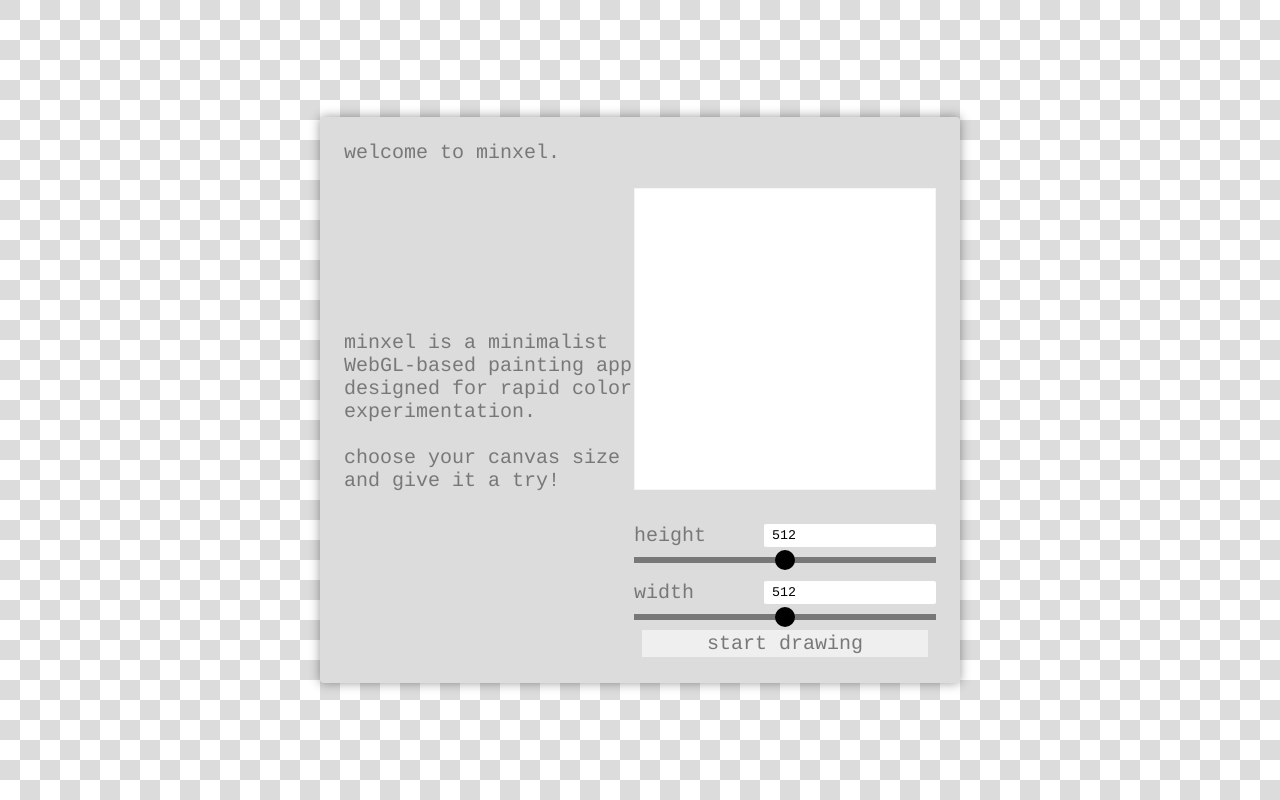
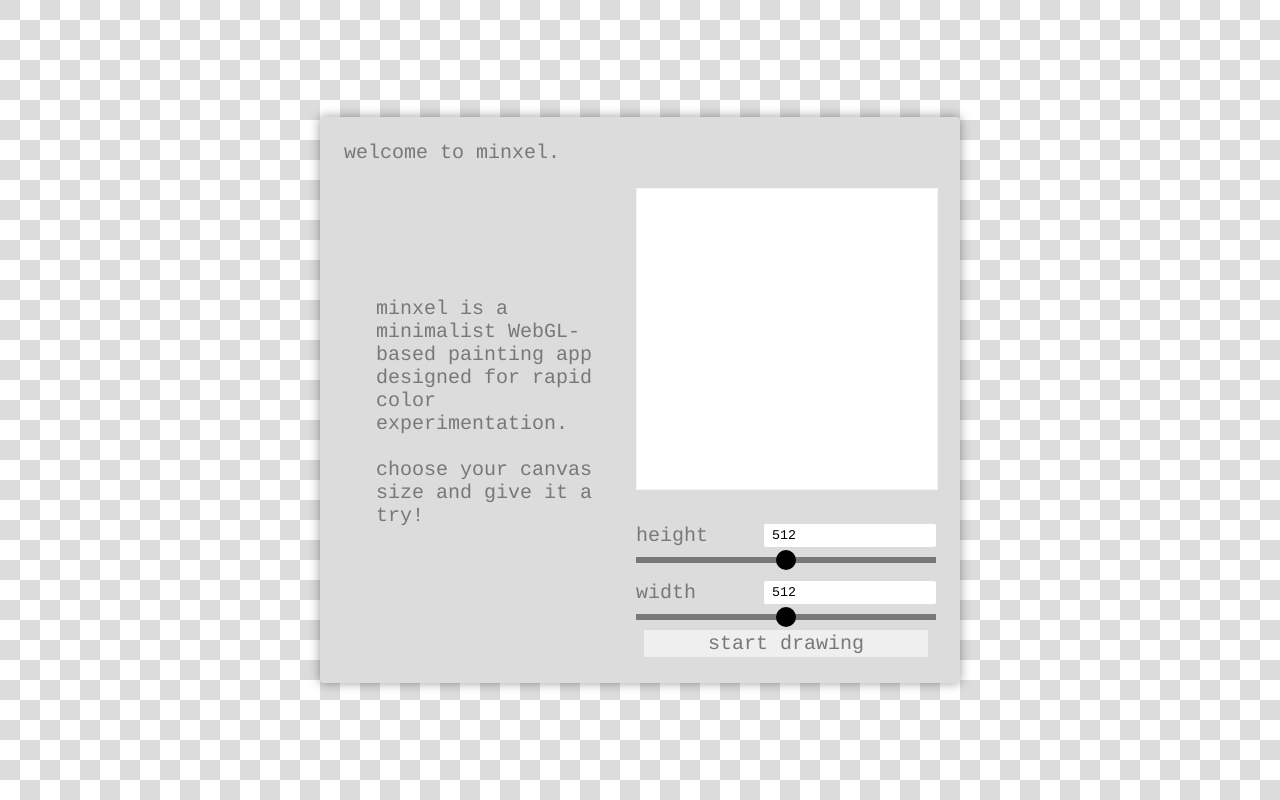
Before and after one commit to cyan-oj/minxel, a React (Vite) app: page / in a window 1280 px wide. Built offline with nearby package versions, Linux system fonts and the light colour scheme.

Commit message:
welcome css tweaks

```diff
--- a/src/index.css
+++ b/src/index.css
@@ -114,6 +114,7 @@ input[type='range']::-moz-range-thumb {
 	z-index: 100;
 	display: flex;
 	flex-direction: column;
+	max-width: 800px;
 	filter: drop-shadow(0 0 1.4mm var(--shadow));
 }
 #welcome-settings{
@@ -134,8 +135,12 @@ input[type='range']::-moz-range-thumb {
 	display: flex;
 	flex-direction: row;
 }
+#startup-settings {
+	max-width: 300px;
+}
 #startup-message {
 	margin: auto;
+	padding: 0px 32px;
 }
 .welcome-slider {
 	display: flex;
```
